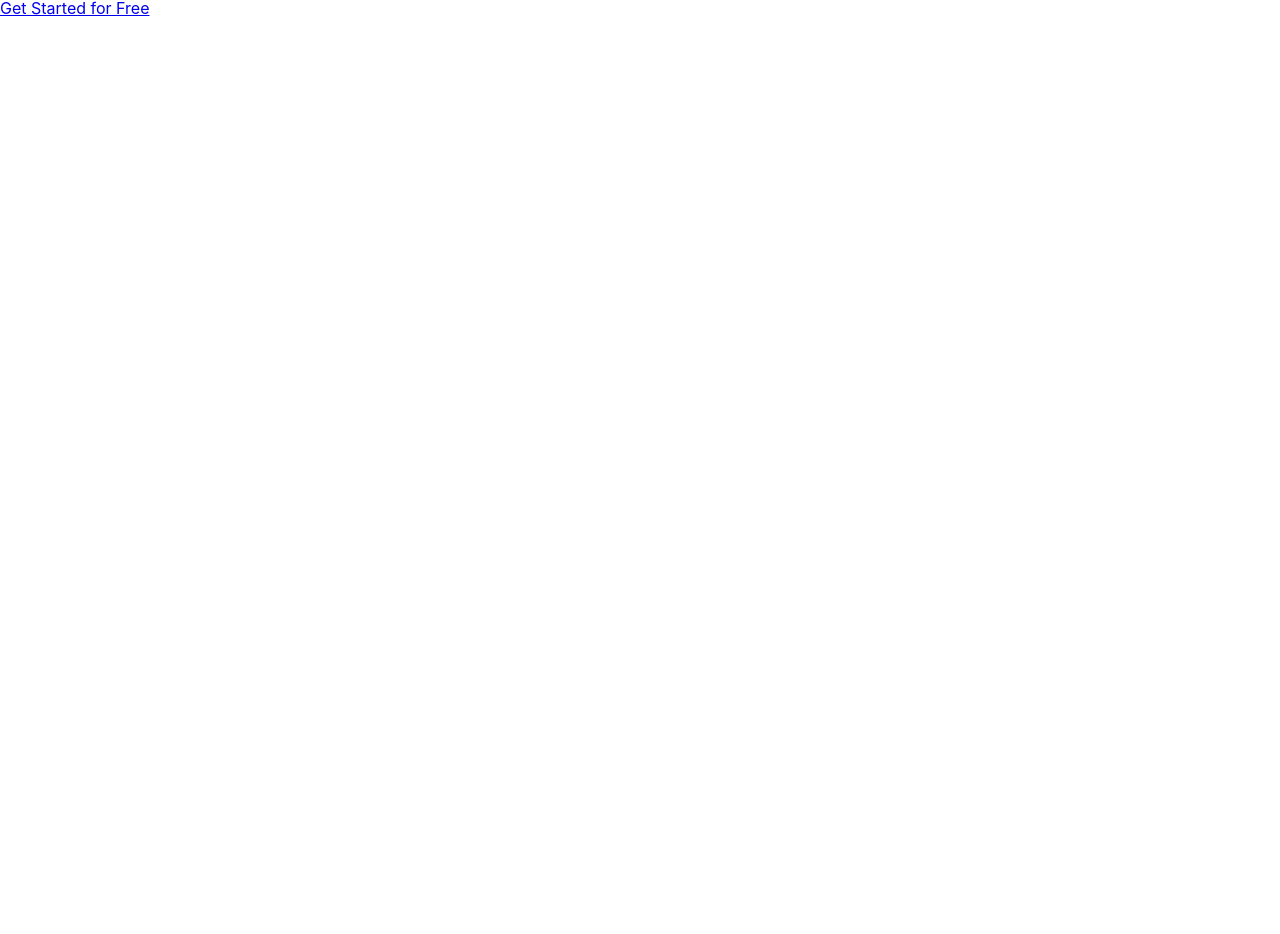
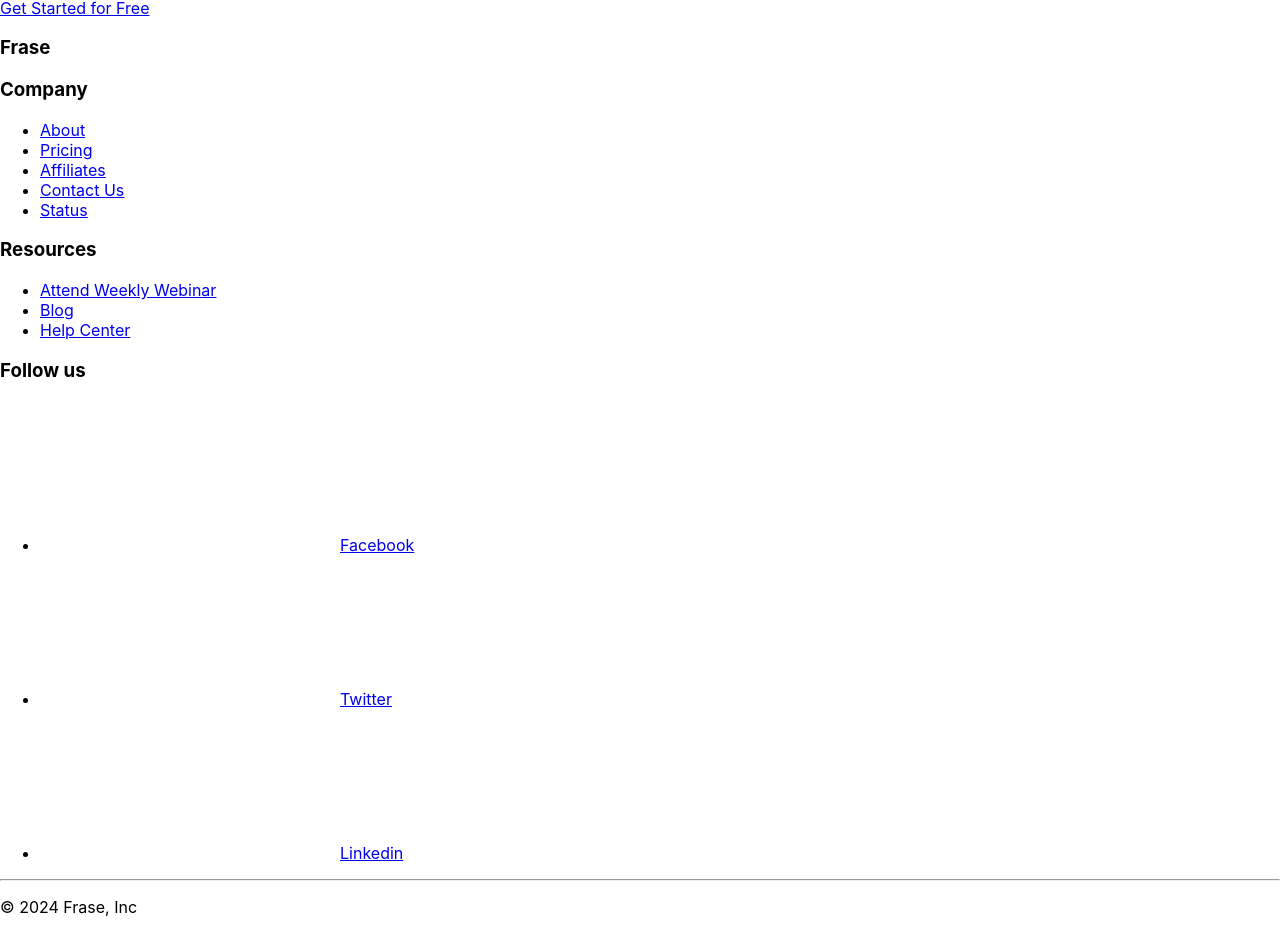
Before and after one commit to Petzlc/landing-page-clone, a JavaScript app: page / in a window 1280 px wide. Shown: the part 1495-2429 px from the top of the page. Before the commit the page ends 1513 px from the top, so only its background shows below. Built offline with nearby package versions, Linux system fonts and the light colour scheme; the HTML template or start-up script is replaced by a standard one.

Commit message:
Finish HTML

```diff
--- a/src/App.js
+++ b/src/App.js
@@ -15,7 +15,7 @@
             </li>
             <li>
               <a href="/">Resources</a>{' '}
-              {/* another list appears when you hover*/}
+              {/* dropdown-list appears when you hover. in the dropdown-list more <a> with an effect on the mouse when hovering. other then that no effects*/}
             </li>
             <li>
               <a href="/">Login</a>
@@ -206,7 +206,100 @@
         </a>{' '}
         {/* hover effect and color change after clicking */}
       </div>
-      <footer></footer>
+      <div>
+        <footer>
+          <div>
+            <h3>Frase</h3>
+            <p></p>
+          </div>
+          <div></div> {/* white space */}
+          <div>
+            <h3>Company</h3>
+            <ul>
+              <li>
+                <a href="/">About</a>{' '}
+                {/* underline when hovering. no effect after clicking*/}
+              </li>
+              <li>
+                <a href="/">Pricing</a>{' '}
+                {/* underline when hovering. no effect after clicking*/}
+              </li>
+              <li>
+                <a href="/">Affiliates</a>{' '}
+                {/* underline when hovering. no effect after clicking*/}
+              </li>
+              <li>
+                <a href="/">Contact Us</a>{' '}
+                {/* underline when hovering. no effect after clicking*/}
+              </li>
+              <li>
+                <a href="/">Status</a>{' '}
+                {/* underline when hovering. no effect after clicking*/}
+              </li>
+            </ul>
+          </div>
+          <div>
+            <h3>Resources</h3>
+            <ul>
+              <li>
+                <a href="/">Attend Weekly Webinar</a>{' '}
+                {/* underline when hovering. no effect after clicking*/}
+              </li>
+              <li>
+                <a href="/">Blog</a>{' '}
+                {/* underline when hovering. no effect after clicking*/}
+              </li>
+              <li>
+                <a href="/">Help Center</a>{' '}
+                {/* underline when hovering. no effect after clicking*/}
+              </li>
+            </ul>
+          </div>
+          <div>
+            <h3>Follow us</h3>
+            <ul>
+              <li>
+                <a href="/">
+                  {' '}
+                  {/* no effects */}
+                  <span>
+                    <svg></svg>
+                  </span>
+                  Facebook
+                </a>
+              </li>
+              <li>
+                <a href="/">
+                  {' '}
+                  {/* no effects */}
+                  <span>
+                    <svg></svg>
+                  </span>
+                  Twitter
+                </a>
+              </li>
+              <li>
+                <a href="/">
+                  {' '}
+                  {/* no effects */}
+                  <span>
+                    <svg></svg>
+                  </span>
+                  Linkedin
+                </a>
+              </li>
+            </ul>
+          </div>
+          <hr />
+          <div>
+            <p>© 2024 Frase, Inc</p>
+          </div>
+          <div>
+            <a href="/">Privacy Policy</a> {/* no effects */}
+            <a href="/">Terms of Use</a>
+          </div>
+        </footer>
+      </div>
     </div>
   );
 }
```
